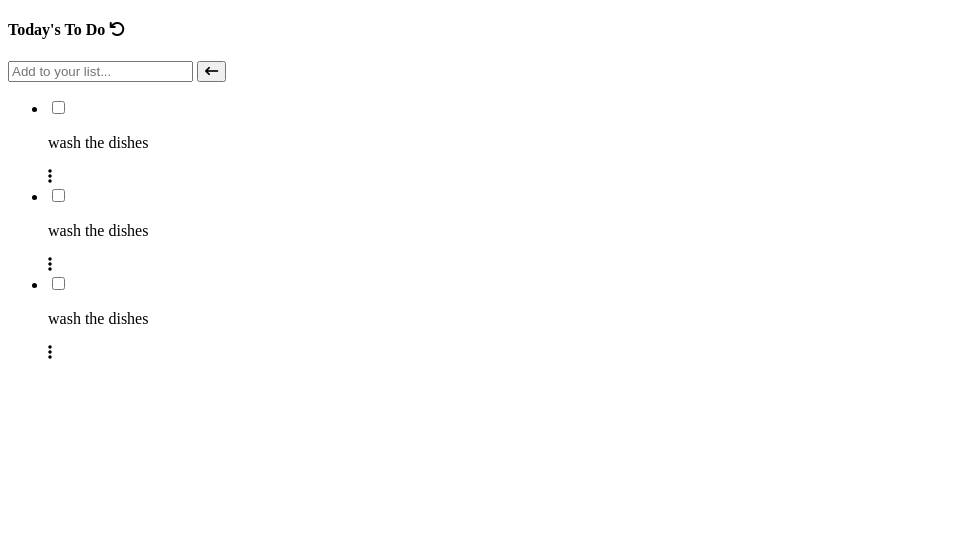
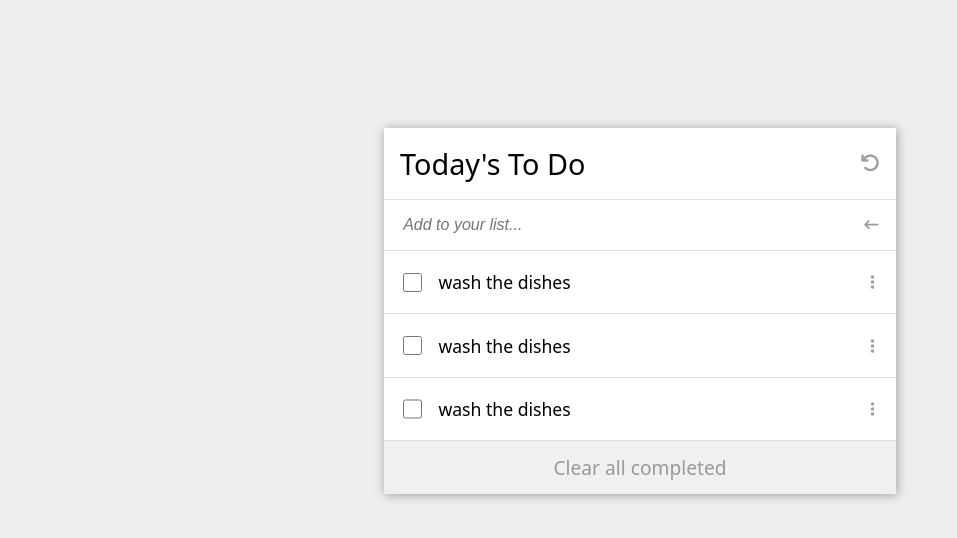
Before and after one commit to Hidar37/To-Do-List, a website built with webpack: page src/index.html in a window 1280 px wide. Shown: the whole page, without its empty margins (0-957 px from the left). Built offline with nearby package versions, Linux system fonts and the light colour scheme.

Commit message:
Style add to project.

```diff
--- a/src/index.html
+++ b/src/index.html
@@ -1,5 +1,6 @@
 <!DOCTYPE html>
 <html lang="en">
+
 <head>
   <meta charset="UTF-8">
   <meta http-equiv="X-UA-Compatible" content="IE=edge">
@@ -8,35 +9,41 @@
   <!-- Fontawesome cdn -->
   <script src="https://kit.fontawesome.com/27219c429c.js" crossorigin="anonymous"></script>
 </head>
+
 <body>
   <main>
     <header>
-      <h4>Today's To Do <span id="recycle"><i class="fa-solid fa-arrow-rotate-left"></i></span></h4>
+      <h4>Today's To Do</h4>
+      <p id="recycle"><i class="fa-solid fa-arrow-rotate-left"></i></p>
     </header>
     <div class="task-wrapper">
       <form action="" method="GET" id="tast-form">
-        <input type="text" id="task" placeholder="Add to your list...">
-        <button id="enter-btn" class="btn"><i class="fa-solid fa-arrow-left-long"></i></button>
+        <div class="underline">
+          <input type="text" id="task" placeholder="Add to your list...">
+          <button id="enter-btn" class="btn"><i class="fa-solid fa-arrow-left-long change-color"></i></button>
+        </div>
         <!-- Task List -->
         <ul class="nav">
-          <li>
+          <li class="nav-item">
             <input type="checkbox" id="index">
             <p>wash the dishes</p>
-            <i class="fa-solid fa-ellipsis-vertical"></i>
+            <i class="fa-solid fa-ellipsis-vertical change-position"></i>
           </li>
-          <li>
+          <li class="nav-item">
             <input type="checkbox" id="index">
             <p>wash the dishes</p>
-            <i class="fa-solid fa-ellipsis-vertical"></i>
+            <i class="fa-solid fa-ellipsis-vertical change-position"></i>
           </li>
-          <li>
+          <li class="nav-item">
             <input type="checkbox" id="index">
             <p>wash the dishes</p>
-            <i class="fa-solid fa-ellipsis-vertical"></i>
+            <i class="fa-solid fa-ellipsis-vertical change-position"></i>
           </li>
         </ul>
       </form>
+      <button id="clear" class="btn">Clear all completed</button>
     </div>
   </main>
 </body>
+
 </html>
--- a/src/style.css
+++ b/src/style.css
@@ -1 +1,113 @@
-/* dsaf */
+* {
+  box-sizing: border-box;
+  padding: 0;
+  margin: 0;
+}
+
+body {
+  background-color: #eee;
+}
+
+main {
+  width: 40%;
+  margin: 8rem auto;
+  background-color: #fff;
+  box-shadow: 1px 1px 10px #9e9e9e;
+}
+
+header {
+  display: flex;
+  justify-content: space-between;
+  align-items: center;
+  border-bottom: 1px solid #dfdfdf;
+  padding: 1rem;
+}
+
+header h4 {
+  font-size: 1.8rem;
+  font-family: system-ui, -apple-system, BlinkMacSystemFont, 'Segoe UI', Roboto, Oxygen, Ubuntu, Cantarell, 'Open Sans', 'Helvetica Neue', sans-serif;
+  font-weight: 400;
+}
+
+header #recycle {
+  color: #9e9e9e;
+  font-size: 1.2rem;
+}
+
+/* Form Section [Input= text] */
+.underline {
+  border-bottom: 1px solid #dfdfdf;
+}
+
+form input[type='text'] {
+  /* margin: 0.8rem; */
+  width: 93%;
+  padding: 1rem 1.2rem;
+  font-size: 1rem;
+  border: 0;
+  font-style: italic;
+  cursor: pointer;
+  outline: none;
+}
+
+#enter-btn {
+  border: 0;
+  outline: none;
+  background-color: transparent;
+  cursor: pointer;
+  font-size: 0.9rem;
+}
+
+#enter-btn .change-color {
+  color: #9e9e9e;
+}
+
+ul.nav li.nav-item {
+  display: flex;
+  justify-content: flex-start;
+  align-items: center;
+  padding: 1.2rem;
+  position: relative;
+  border-bottom: 1px solid #dfdfdf;
+}
+
+.nav-item input[type='checkbox'] {
+  width: 1.2rem;
+  height: 1.2rem;
+  border-radius: 100px;
+  margin-right: 1rem;
+}
+
+.nav-item p {
+  font-family: system-ui, -apple-system, BlinkMacSystemFont, 'Segoe UI', Roboto, Oxygen, Ubuntu, Cantarell, 'Open Sans', 'Helvetica Neue', sans-serif;
+  font-size: 1.1rem;
+  width: 85%;
+}
+
+.nav-item p:hover {
+  cursor: move;
+}
+
+.nav-item .change-position {
+  position: absolute;
+  right: 2%;
+  color: #9e9e9e;
+  padding: 0.5rem 0.7rem;
+}
+
+.nav-item .change-position:hover {
+  cursor: pointer;
+}
+
+#clear {
+  background-color: #f0f0f0;
+  width: 100%;
+  font-size: 1.2rem;
+  font-family: system-ui, -apple-system, BlinkMacSystemFont, 'Segoe UI', Roboto, Oxygen, Ubuntu, Cantarell, 'Open Sans', 'Helvetica Neue', sans-serif;
+  font-weight: 400;
+  color: #999;
+  border: 0;
+  outline: none;
+  padding: 0.8rem;
+  cursor: pointer;
+}
```
